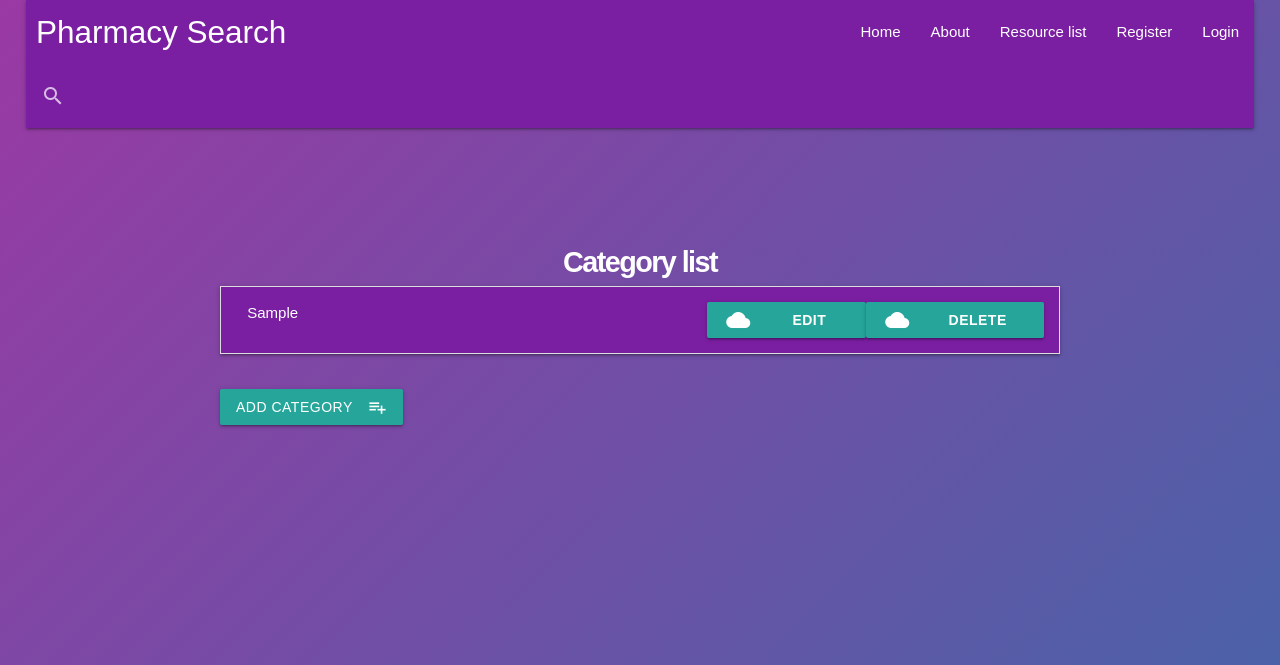
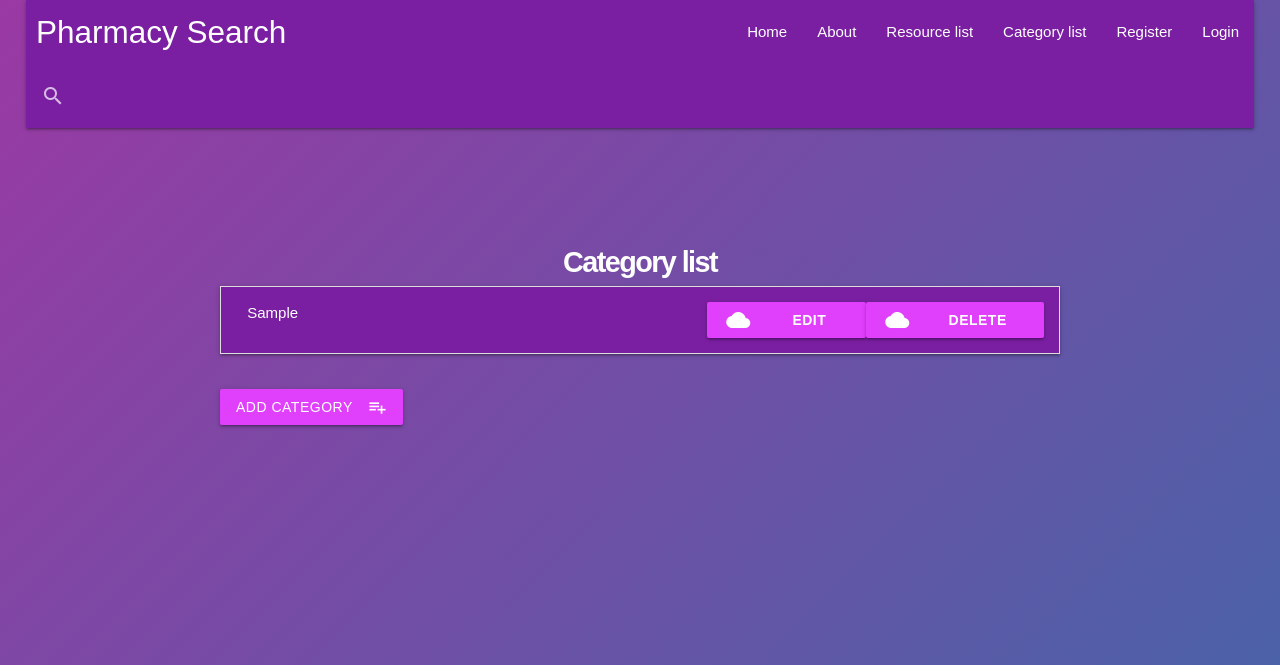
Before and after one commit to Mismiles/clinical-search-tool, a Flask app: page /categorylist in a window 1280 px wide. Shown: the top 665 px of the page. Run offline with Flask 2, Linux system fonts and the light colour scheme; a database or web service that is not in the repository returns one stand-in record (values such as "Sample title"); some libraries are stand-ins or nearby versions.

Commit message:
modified nav bar to expand options when logged in

```diff
--- a/app.py
+++ b/app.py
@@ -68,7 +68,7 @@ def logout():
     #Logout user by removing session cookies
     flash("You've successfully logged out")
     session.pop("user", None)
-    return redirect(url_for("login"))
+    return redirect(url_for("index"))
 
 @app.route("/results")
 def results():
--- a/templates/base.html
+++ b/templates/base.html
@@ -18,32 +18,33 @@
     <a href="#" data-target="mobile-demo" class="sidenav-trigger"><i class="material-icons">menu</i></a>
       <ul id="nav-mobile" class="right hide-on-med-and-down">
         <li><a href="/">Home</a></li>
-        {% if session.user == Null %}
             <li><a href="{{ url_for('about') }}">About</a></li>
             <li><a href="{{ url_for('resourcelist') }}">Resource list</a></li>
+            <li><a href="{{ url_for('categorylist') }}">Category list</a></li>
+        {% if session.user %}
+            <li><a href="{{ url_for('addresource') }}">Add a Resource</a></li>
+            <li><a href="{{ url_for('logout') }}">Logout</a></li>
+        {% else %}
             <li><a href="{{ url_for('register') }}">Register</a></li>
             <li><a href="{{ url_for('login') }}">Login</a></li>
-        {% else %}
-            <li><a href="{{ url_for('addresource') }}">Add a Resource</a></li>
-            <li><a href="{{ url_for('categorylist') }}">Category list</a></li>
-            <li><a href="{{ url_for('logout') }}">Logout</a></li>
         {% endif %}
+  </ul>
       </ul>
     </div>
   </nav>
 
   <!-- Mobile navbar -->
   <ul class="sidenav purple purple darken-2" id="mobile-demo">
-        <li><a href="/">Home</a></li>
-        {% if session.user == Null %}
+            <li><a href="/">Home</a></li>
             <li><a href="{{ url_for('about') }}">About</a></li>
             <li><a href="{{ url_for('resourcelist') }}">Resource list</a></li>
+            <li><a href="{{ url_for('categorylist') }}">Category list</a></li>
+        {% if session.user %}
+            <li><a href="{{ url_for('addresource') }}">Add a Resource</a></li>
+            <li><a href="{{ url_for('logout') }}">Logout</a></li>
+        {% else %}
             <li><a href="{{ url_for('register') }}">Register</a></li>
             <li><a href="{{ url_for('login') }}">Login</a></li>
-        {% else %}
-            <li><a href="{{ url_for('addresource') }}">Add a Resource</a></li>
-            <li><a href="{{ url_for('categorylist') }}">Category list</a></li>
-            <li><a href="{{ url_for('logout') }}">Logout</a></li>
         {% endif %}
   </ul>
 
--- a/templates/categorylist.html
+++ b/templates/categorylist.html
@@ -11,15 +11,15 @@
     <div class="task_header col s9">
         <strong>{{category.resource_category}}</strong>
     </div>
-    <a href="{{url_for('edit_category', category_id=category._id)}}" class="waves-effect waves-light btn btn small"><i class="material-icons left">cloud</i>Edit category</a>
-    <a href="{{url_for('delete_category', category_id=category._id)}}" class="waves-effect waves-light btn btn small"><i class="material-icons left">cloud</i>Delete category</a>
+    <a href="{{url_for('edit_category', category_id=category._id)}}" class="waves-effect #e040fb purple accent-2 btn btn small"><i class="material-icons left">cloud</i>Edit category</a>
+    <a href="{{url_for('delete_category', category_id=category._id)}}" class="waves-effect #e040fb purple accent-2 btn btn small"><i class="material-icons left">cloud</i>Delete category</a>
     </div>
 </li>
 {% endfor %}
 </ul>
 </div>
 <div class="row">
-<a href="{{url_for('new_category')}}" class="waves-effect waves-light btn btn small">
+<a href="{{url_for('new_category')}}" class="waves-effect #e040fb purple accent-2 btn btn small">
 <i class="material-icons right">playlist_add</i>Add category</a>
 </div>
 
```
